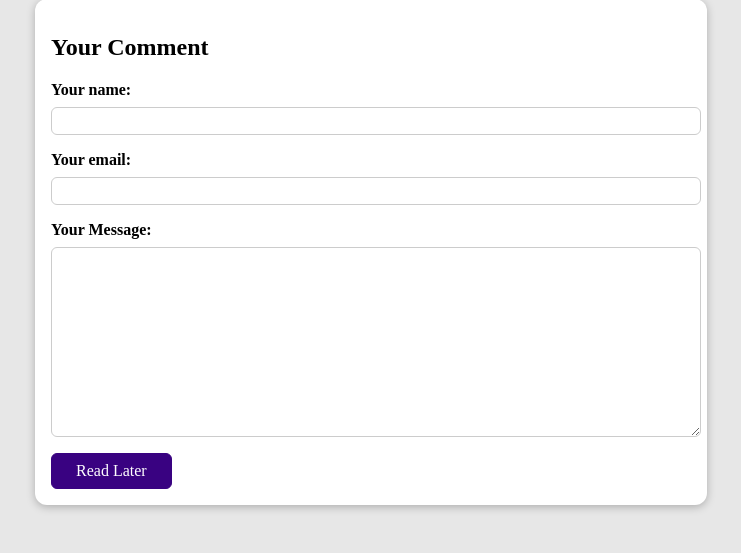
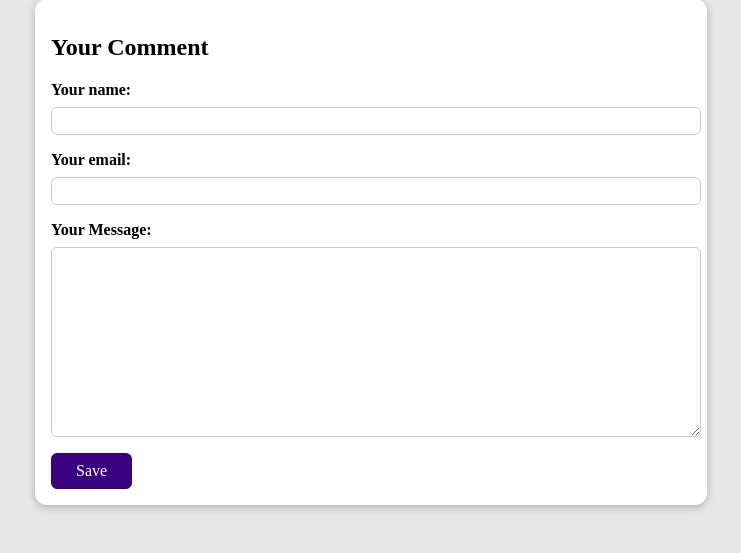
Before and after one commit to Suraj-Atkari/My_Blogger_Site, a Django app: a page that uses blog/templates/blog/post-detail.html in a window 1280 px wide. Shown: the part 1227-1780 px from the top of the page, without its empty margins (269-1010 px from the left). Run offline with Django 4.2, Linux system fonts and the light colour scheme; data comes from the database, SQL or seed files in the repository; both versions use the stored data as it was after the commit.

Commit message:
added button changing fields

```diff
--- a/blog/templates/blog/post-detail.html
+++ b/blog/templates/blog/post-detail.html
@@ -28,7 +28,13 @@
       <form action="{% url 'read-later' %}" method="POST">
         {% csrf_token %}
         <input type="hidden" value="{{ post.id }}" name="post_id">
-        <button>Read Later</button>
+        <button>
+          {% if saved_for_later %}
+            Remove from "Read Later" List
+          {% else %}
+            Read Later
+          {% endif %}
+        </button>
       </form>
     </div>
     <article>
@@ -64,13 +70,7 @@
           {{ form_field.errors }}
         </div>
       {% endfor %}
-      <button>
-        {% if saved_for_later %}
-          Remove from "Read Later" List
-        {% else %}
-          Read Later
-        {% endif %}
-      </button>
+      <button>Save</button>
     </form>
   </section>
   {% endblock %}
```
Also changed, not shown: db.sqlite3.
